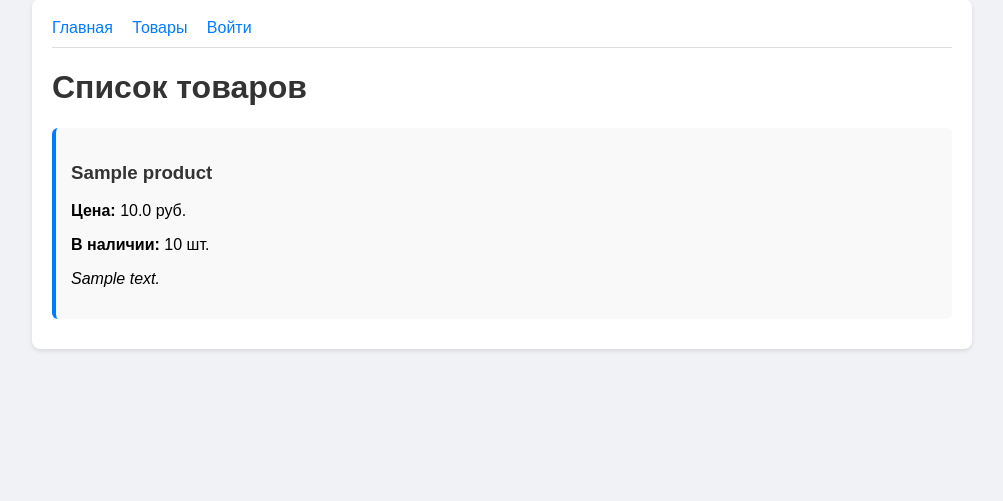
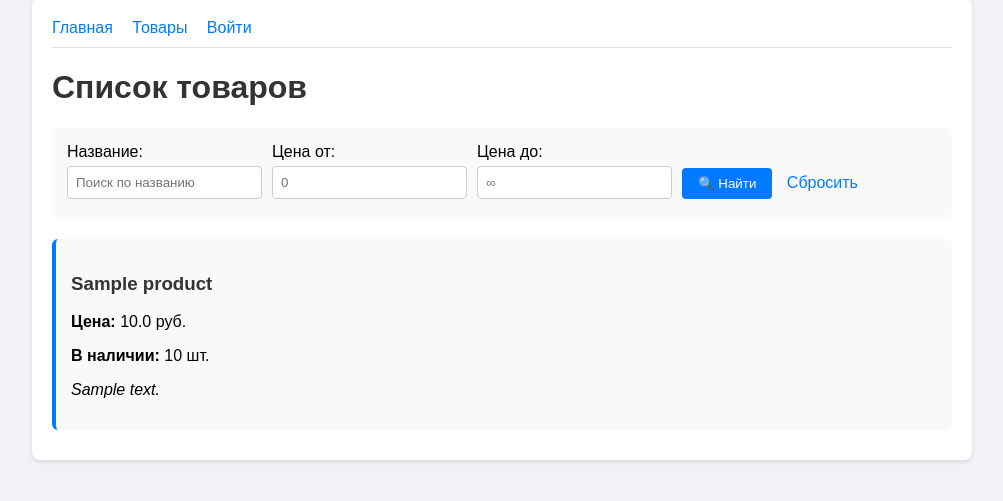
Before and after one commit to Myers66/ShopAppSpring, a Spring Boot app: page /products in a window 1280 px wide. Shown: the part 21-522 px from the top of the page, without its empty margins (138-1141 px from the left). Run offline with Spring Boot 4, Linux system fonts and the light colour scheme; tables that the repository leaves empty hold one stand-in row (values such as "Sample post"); some of the project's set-up classes (security, data sources, template engines, error pages and the like) are left out, and stand-ins take their place; some libraries are stand-ins or nearby versions.

Commit message:
Коммит №9.2: Поиск товаров по названию и цене на публичной странице /products

```diff
--- a/src/main/java/ru/ystu/project/shopappspring/controller/PublicController.java
+++ b/src/main/java/ru/ystu/project/shopappspring/controller/PublicController.java
@@ -3,6 +3,7 @@ package ru.ystu.project.shopappspring.controller;
 import org.springframework.stereotype.Controller;
 import org.springframework.ui.Model;
 import org.springframework.web.bind.annotation.GetMapping;
+import org.springframework.web.bind.annotation.RequestParam;
 import ru.ystu.project.shopappspring.service.ProductService;
 
 @Controller
@@ -15,8 +16,14 @@ public class PublicController {
     }
 
     @GetMapping("/products")
-    public String productsPage(Model model) {
-        model.addAttribute("products", productService.getAllProducts());
+    public String productsPage(@RequestParam(required = false) String name,
+                               @RequestParam(required = false) Double min,
+                               @RequestParam(required = false) Double max,
+                               Model model) {
+        model.addAttribute("products", productService.searchProducts(name, min, max));
+        model.addAttribute("searchName", name);
+        model.addAttribute("searchMin", min);
+        model.addAttribute("searchMax", max);
         return "products";
     }
 }
--- a/src/main/resources/templates/products.html
+++ b/src/main/resources/templates/products.html
@@ -19,7 +19,30 @@
 
     <h1>Список товаров</h1>
 
-    <p th:if="${#lists.isEmpty(products)}">Товаров пока нет.</p>
+    <!-- Форма поиска -->
+    <form th:action="@{/products}" method="get"
+          style="background:#f9f9f9; padding:15px; border-radius:6px; margin-bottom:20px;">
+        <div style="display:flex; gap:10px; flex-wrap:wrap; align-items:flex-end;">
+            <div>
+                <label>Название:</label><br>
+                <input type="text" name="name" th:value="${searchName}" placeholder="Поиск по названию">
+            </div>
+            <div>
+                <label>Цена от:</label><br>
+                <input type="number" step="0.01" name="min" th:value="${searchMin}" placeholder="0">
+            </div>
+            <div>
+                <label>Цена до:</label><br>
+                <input type="number" step="0.01" name="max" th:value="${searchMax}" placeholder="∞">
+            </div>
+            <div>
+                <input type="submit" value="🔍 Найти">
+                <a th:href="@{/products}" style="margin-left:10px;">Сбросить</a>
+            </div>
+        </div>
+    </form>
+
+    <p th:if="${#lists.isEmpty(products)}">Товары не найдены.</p>
 
     <div th:unless="${#lists.isEmpty(products)}">
         <div th:each="product : ${products}" class="product-card"
```
Also changed, not shown: src/main/java/ru/ystu/project/shopappspring/service/ProductService.java (+10 -0 lines).
